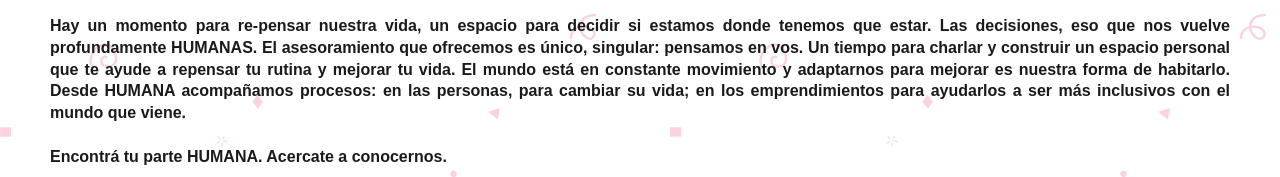
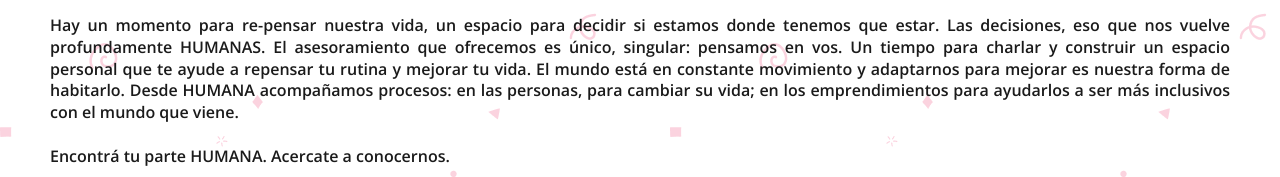
Before and after one commit to Lmho546/Humana-2, a website: page index.html in a window 1280 px wide. Shown: the part 270-447 px from the top of the page. Drawn offline with nearby package versions, Linux system fonts and the light colour scheme.

Commit message:
Fixing Font

```diff
--- a/styles/_homeMain.scss
+++ b/styles/_homeMain.scss
@@ -11,7 +11,7 @@
 }
 
 .homeTextHumanaLogo {
-	font-family: 'Opens Sans', Arial, Helvetica, sans-serif;
+	font-family: 'Open Sans', Arial, Helvetica, sans-serif;
 	font-weight: 600;
 	margin-bottom: 50px;
 	line-height: 21.79px;
```
Also changed, not shown: styles/styles.css.
